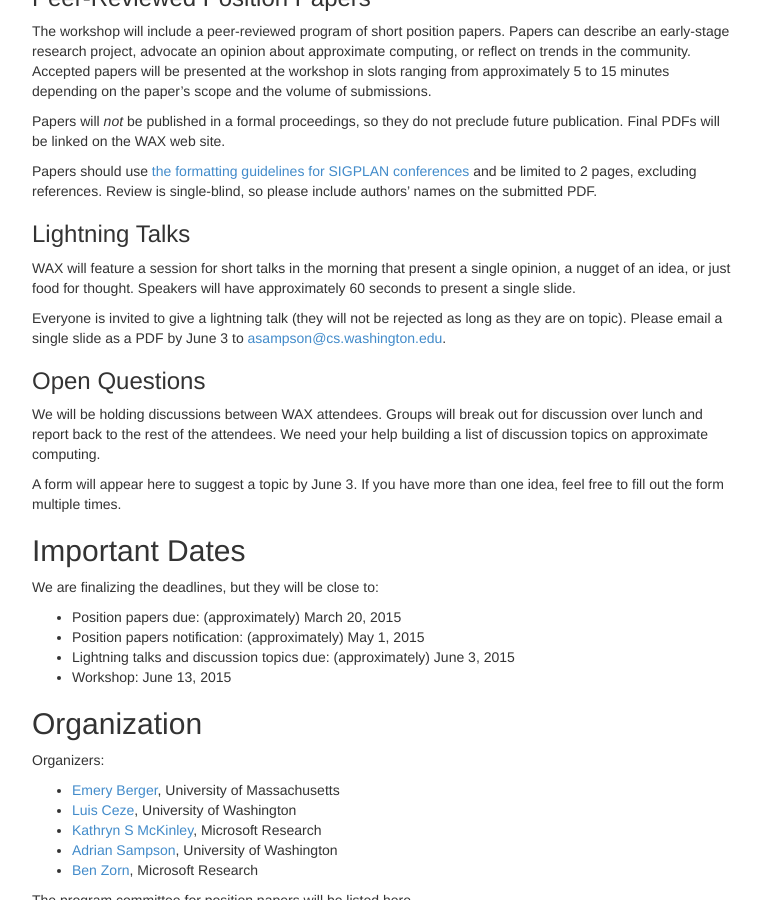
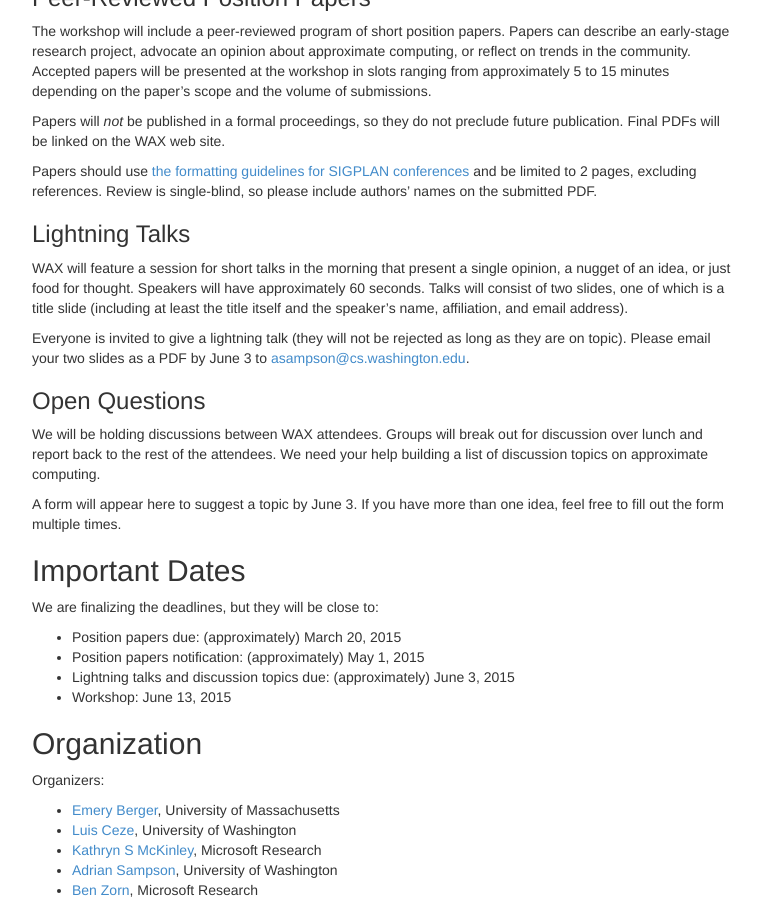
Before and after one commit to uwsampa/sampa-public, a Jekyll site: the page built from wax2015/cfp.md, in a window 1280 px wide and 900 px high, scrolled down 971 px. Shown: the whole window, without its empty margins (258-1018 px from the left). Built offline with Jekyll 4.4.1, drawn with Linux system fonts in a browser that asks for light colours; Markdown is read by kramdown in place of the engine named in the settings.

Commit message:
OK, two slides

```diff
--- a/wax2015/cfp.md
+++ b/wax2015/cfp.md
@@ -45,9 +45,9 @@ Papers should use [the formatting guidelines for SIGPLAN conferences][sigplancon
 
 ### Lightning Talks
 
-WAX will feature a session for short talks in the morning that present a single opinion, a nugget of an idea, or just food for thought. Speakers will have approximately 60 seconds to present a single slide.
+WAX will feature a session for short talks in the morning that present a single opinion, a nugget of an idea, or just food for thought. Speakers will have approximately 60 seconds. Talks will consist of two slides, one of which is a title slide (including at least the title itself and the speaker's name, affiliation, and email address).
 
-Everyone is invited to give a lightning talk (they will not be rejected as long as they are on topic). Please email a single slide as a PDF by June 3 to [asampson@cs.washington.edu](mailto:asampson@cs.washington.edu).
+Everyone is invited to give a lightning talk (they will not be rejected as long as they are on topic). Please email your two slides as a PDF by June 3 to [asampson@cs.washington.edu](mailto:asampson@cs.washington.edu).
 
 ### Open Questions
 
```
Also changed, not shown: wax2015/index.md (+1 -1 lines).
